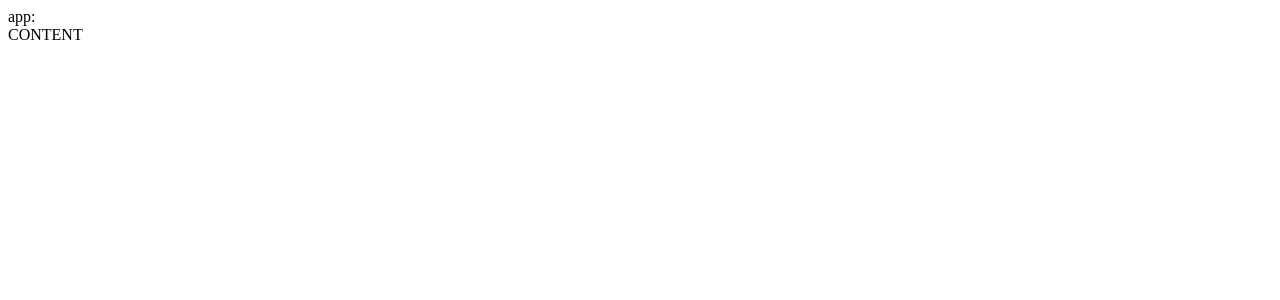
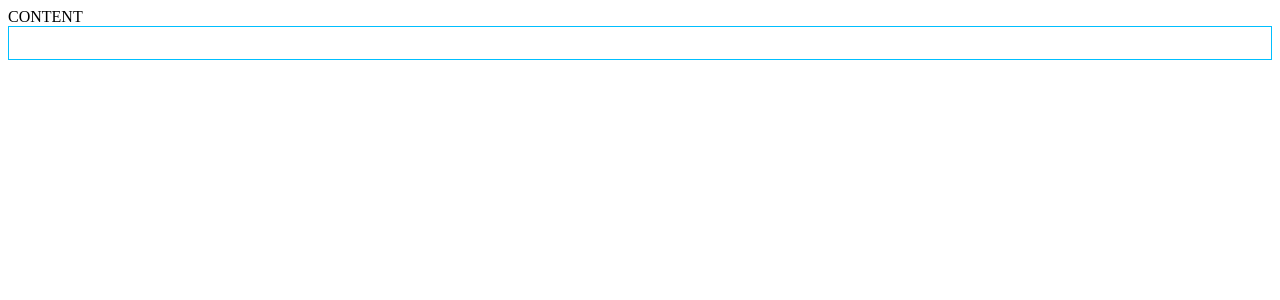
Before and after one commit to murielmay67/element-ui-helper, a Vue app: page / in a window 1280 px wide. Shown: the top 300 px of the page. Built offline with nearby package versions, Linux system fonts and the light colour scheme.

Commit message:
暂存一下。

```diff
--- a/src/@table/base-provider/index.tsx
+++ /dev/null
@@ -1,10 +0,0 @@
-import { defineComponent } from 'vue'
-
-export default defineComponent({
-  name: 'BaseProvider',
-  setup(props, { slots }) {
-    return () => {
-      return slots.default?.();
-    }
-  }
-})
--- /dev/null
+++ b/src/@table/base-table/index.tsx
@@ -0,0 +1,13 @@
+import { defineComponent, provide, reactive } from 'vue'
+import { TableStoreSymbol } from '../shared/context'
+
+export const BaseTable = defineComponent({
+  name: 'BaseTable',
+  setup(props, { slots }) {
+    const tableStore = reactive({})
+    provide(TableStoreSymbol, tableStore)
+    return () => {
+      return slots.default?.()
+    }
+  }
+})
--- /dev/null
+++ b/src/@table/shared/context.ts
@@ -0,0 +1,3 @@
+import { InjectionKey, UnwrapNestedRefs } from 'vue'
+
+export const TableStoreSymbol: InjectionKey<UnwrapNestedRefs<Record<string, any>>> = Symbol('table-store')
--- a/src/App.vue
+++ b/src/App.vue
@@ -1,21 +1,27 @@
 <template>
   <div id='app'>
-    <div>app:</div>
-    <BaseProvider>
+    <BaseTable>
       <div>CONTENT</div>
-    </BaseProvider>
+    </BaseTable>
+
+    <!--布局-->
+    <div style='padding: 16px; border: 1px solid deepskyblue; display: flex;'>
+      <div>
+
+      </div>
+    </div>
   </div>
 </template>
 
 <script lang='ts'>
 import { defineComponent } from 'vue'
-import BaseProvider from './@table/base-provider'
+import { BaseTable } from './@table/base-table'
 
 console.clear()
 export default defineComponent({
   name: 'App',
   components: {
-    BaseProvider
+    BaseTable
   }
 })
 </script>
```
